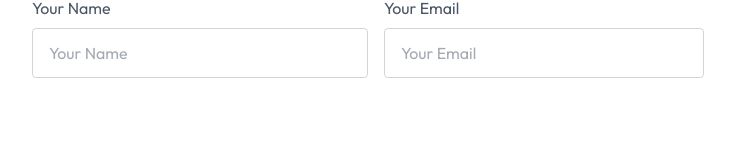
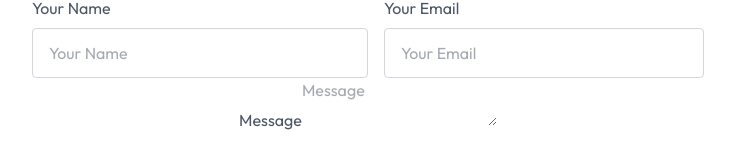
Before and after one commit to AbdullahiAbdulganiyu/Real-Estate, a React (Vite) app: page / in a window 1280 px wide. Shown: the part 3733-3901 px from the top of the page, without its empty margins (272-1007 px from the left). Built offline with nearby package versions, Linux system fonts and the light colour scheme.

Commit message:
adding a textarea to the form

```diff
--- a/src/components/Contact.jsx
+++ b/src/components/Contact.jsx
@@ -39,6 +39,10 @@ const Contact = () => {
             />
           </div>
         </div>
+        <div>
+          Message
+          <textarea name="Message" placeholder="Message" required></textarea>
+        </div>
       </form>
     </div>
   );
```
